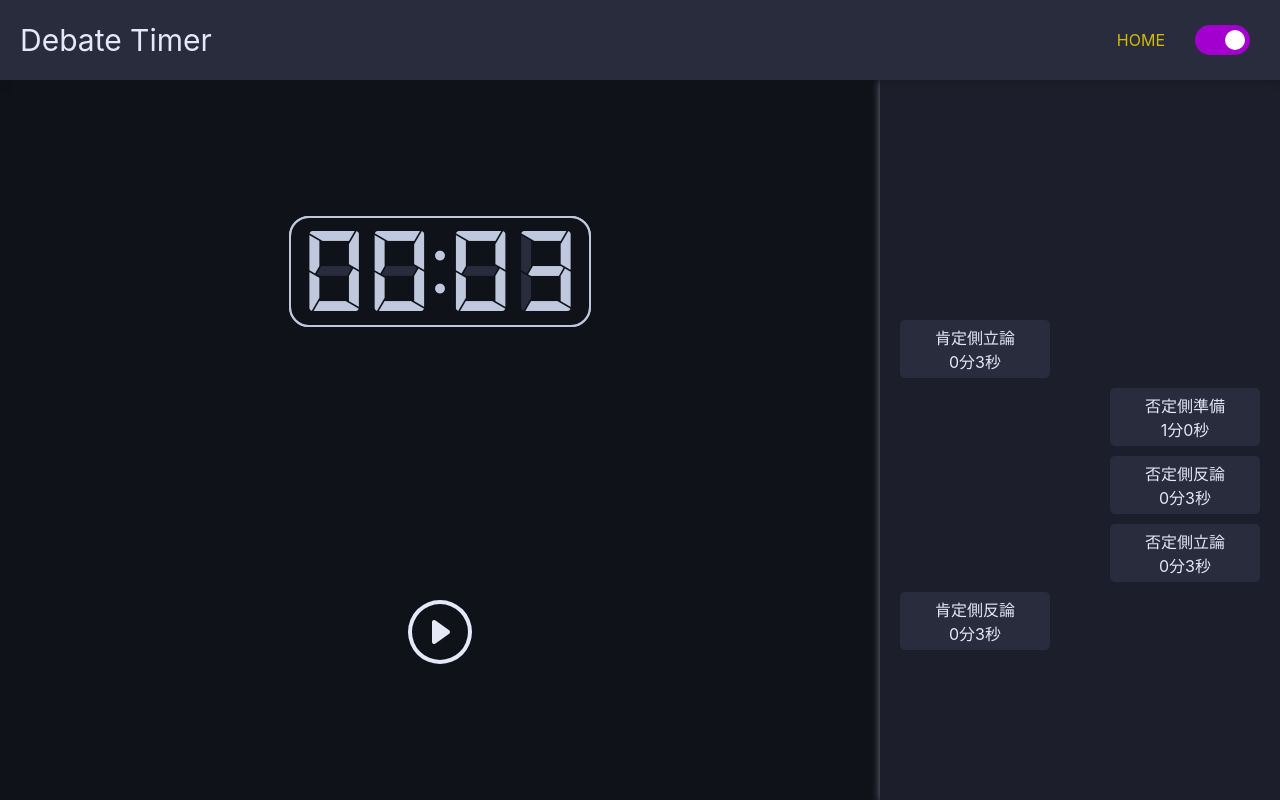
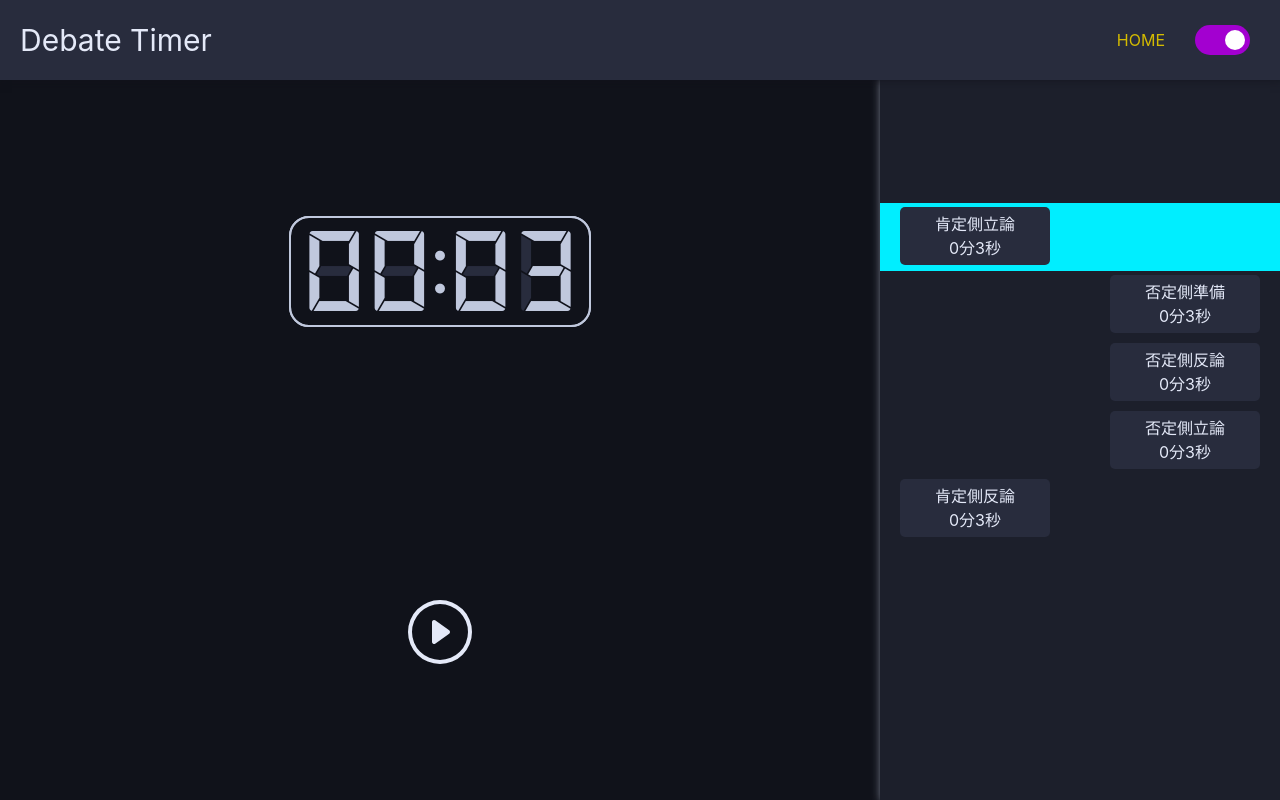
Before and after one commit to probmkr-projects/debate-timer, a Next.js app: page /timer in a window 1280 px wide. Built offline with nearby package versions, Linux system fonts and the light colour scheme.

Commit message:
ハイライトバーを作成

```diff
--- a/src/pages/timer.tsx
+++ b/src/pages/timer.tsx
@@ -1,9 +1,40 @@
-import React, { useState } from "react";
+import React, { useState, useEffect } from "react";
 import styles from "@/styles/Timer.module.scss";
 import { PlayIcon, PauseIcon } from "@/lib/svgs";
 import { Part, SideJapanese, TypeJapanese } from "@/lib/part";
 import Layout from "@/lib/layout";
 
+const App: React.FC<Record<string, never>> = () => {
+  // const flow: Part[] =
+  const [flow, setFlow] = useState([
+    {
+      side: "affirmative",
+      type: "construction",
+      duration: 0.05,
+    },
+    {
+      side: "negative",
+      type: "prepare",
+      duration: 0.05,
+    },
+    {
+      side: "negative",
+      type: "opposition",
+      duration: 0.05,
+    },
+    {
+      side: "negative",
+      type: "construction",
+      duration: 0.05,
+    },
+    {
+      side: "affirmative",
+      type: "opposition",
+      duration: 0.05,
+    },
+  ] as Part[]);
+  const [partIdx, setPartIdx] = useState(0);
+  const [remain, setRemain] = useState(flow[0].duration * 60 * 1000);
   class TimerControl {
     flow: Part[];
     currentIdx: number;
@@ -30,7 +61,8 @@ class TimerControl {
       this.isRunning = !this.isRunning;
       if (this.isRunning) {
         if (this.remainMSec <= 0) {
-        if (++this.currentIdx >= this.flow.length) {
+          setPartIdx(++this.currentIdx);
+          if (this.currentIdx >= this.flow.length) {
             console.log("last");
           }
           this.remainMSec = this.flow[this.currentIdx].duration * 60 * 1000;
@@ -71,38 +103,26 @@ class TimerControl {
         ?.classList.toggle(styles.hide);
     }
   }
+  const [timerController] = useState(new TimerControl(flow, setRemain));
+  useEffect(() => {
+    console.log(partIdx);
+    if (partIdx === 0) {
+      return;
+    }
+    // const keyframes: PropertyIndexedKeyframes = {
+    //   top: [
+    //     `calc((68px) * ${partIdx} + 5px)`,
+    //     `calc((68px) * ${partIdx + 1} + 5px)`,
+    //   ],
+    //   easing: ["ease-in-out"],
+    //   fillMode: ["forwards"],
+    // };
+    // document.getElementById("highlight")?.animate(keyframes, 500);
+    document
+      .getElementById("highlight")
+      ?.style.setProperty("top", `calc((68px) * ${partIdx + 1} + 5px)`);
+  }, [partIdx]);
 
-const App: React.FC<Record<string, never>> = () => {
-  // const flow: Part[] =
-  const [flow, setFlow] = useState([
-    {
-      side: "affirmative",
-      type: "construction",
-      duration: 0.05,
-    },
-    {
-      side: "negative",
-      type: "prepare",
-      duration: 1,
-    },
-    {
-      side: "negative",
-      type: "opposition",
-      duration: 0.05,
-    },
-    {
-      side: "negative",
-      type: "construction",
-      duration: 0.05,
-    },
-    {
-      side: "affirmative",
-      type: "opposition",
-      duration: 0.05,
-    },
-  ] as Part[]);
-  const [remain, setRemain] = useState(flow[0].duration * 60 * 1000);
-  const [timerController] = useState(new TimerControl(flow, setRemain));
   return (
     <Layout noSidePadding>
       <div className={styles.App}>
@@ -142,6 +162,7 @@ const App: React.FC<Record<string, never>> = () => {
         <div className={styles.sidebar}>
           <div className={styles.flow}>
             <ul>
+              <li className={styles.highlight} id="highlight"></li>
               {flow.map((part: Part, idx: number) => {
                 const second = part.duration * 60;
                 return (
--- a/src/styles/Timer.module.scss
+++ b/src/styles/Timer.module.scss
@@ -76,20 +76,26 @@
     box-shadow: 5px 0 10px 2px var(--theme-reverse-3);
     transition: all var(--body-transition);
     height: 100%;
+    overflow-y: auto;
 
     .flow {
       --flow-height: 250px;
       width: 100%;
       height: var(--flow-height);
-      margin: auto 0;
+      margin-top: 50px;
 
       ul {
         width: 100%;
+        font-size: 16px;
 
         li {
+          z-index: 1000;
           margin: 5px 0;
           width: 100%;
           display: inline-flex;
+          line-height: 1.5em;
+          height: 58px;
+          position: relative;
 
           .wrapper {
             margin: 0 20px;
@@ -117,6 +123,31 @@
           width: 100%;
           flex: 1;
         }
+
+        li.highlight {
+          z-index: 990;
+          background-color: #00eeff;
+          height: 68px;
+          margin: 0;
+          // height: 100px;
+          position: relative;
+          // animation-name: moving;
+          // animation-duration: 1s;
+          // animation-delay: 1s;
+          // animation-timing-function: ease-in-out;
+          // animation-fill-mode: forwards;
+          top: calc((68px) * 1 + 5px);
+          transition: top ease-in-out 0.5s;
+        }
+
+        // @keyframes moving {
+        //   from {
+        //     top: calc((68px) * 2 + 5px);
+        //   }
+        //   to {
+        //     top: calc((68px) * 3 + 5px);
+        //   }
+        // }
       }
     }
   }
--- a/src/styles/globals.scss
+++ b/src/styles/globals.scss
@@ -498,11 +498,11 @@ svg {
 }
 
 .hide {
-  display: none;
+  display: none !important;
 }
 
 .invisible {
-  visibility: hidden;
+  visibility: hidden !important;
 }
 
 // # scroll bar
```
Lines whose indentation alone changed are shown as unchanged.
